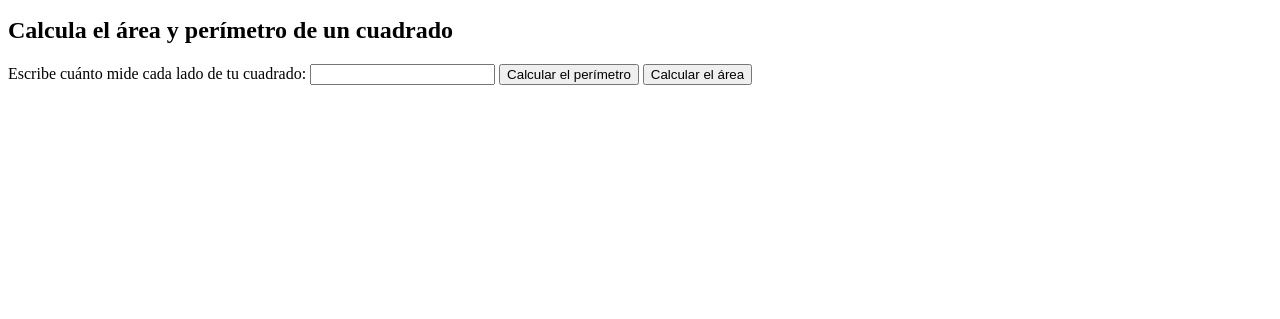
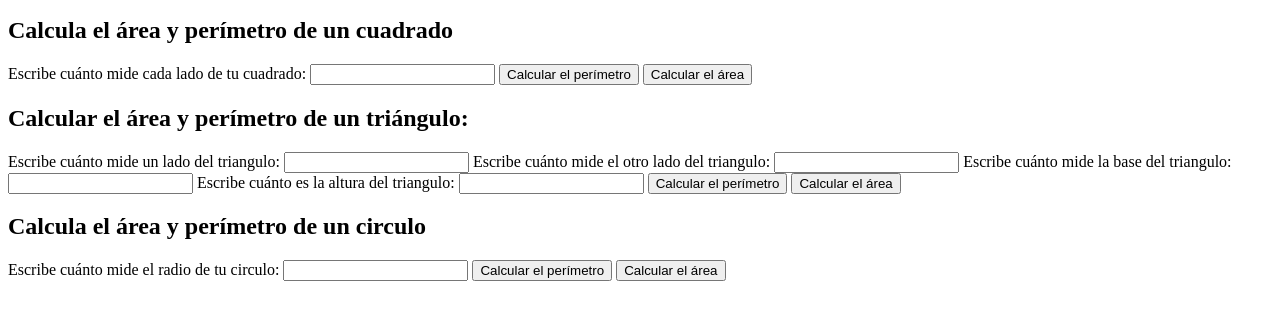
Before and after one commit to dianaparr/curso-practico-JS, a plain HTML site: page figuras.html in a window 1280 px wide. Shown: the part 101-420 px from the top of the page. Drawn offline with Linux system fonts and the light colour scheme.

Commit message:
Add functions and bottoms

```diff
--- a/figuras.html
+++ b/figuras.html
@@ -25,6 +25,44 @@
             Calcular el área
         </button>
     </form>
+    <h2>Calcular el área y perímetro de un triángulo:</h2>
+    <form>
+        <label for="inputTriangulo1">
+            Escribe cuánto mide un lado del triangulo:
+        </label>
+        <input id="inputTriangulo1" type="number">
+        <label for="inputTriangulo2">
+            Escribe cuánto mide el otro lado del triangulo:
+        </label>
+        <input id="inputTriangulo2" type="number">
+        <label for="inputTrianguloBase">
+            Escribe cuánto mide la base del triangulo:
+        </label>
+        <input id="inputTrianguloBase" type="number">
+        <label for="inputTrianguloAltura">
+            Escribe cuánto es la altura del triangulo:
+        </label>
+        <input id="inputTrianguloAltura" type="number">
+        <button type="button" onclick="calcularPerimetroTriangulo()">
+            Calcular el perímetro
+        </button>
+        <button type="button" onclick="calcularAreaTriangulo()">
+            Calcular el área
+        </button>
+    </form>
+    <h2>Calcula el área y perímetro de un circulo</h2>
+    <form>
+        <label for="inputCirculo">
+            Escribe cuánto mide el radio de tu circulo:
+        </label>
+        <input id="inputCirculo" type="number" />
+        <button type="button" onclick="calcularPerimetroCirculo()">
+            Calcular el perímetro
+        </button>
+        <button type="button" onclick="calcularAreaCirculo()">
+            Calcular el área
+        </button>
+    </form>
 </section>
 
     <script src="./figuras.js"></script>
--- a/figuras.js
+++ b/figuras.js
@@ -66,3 +66,42 @@ function calcularAreaCuadrado() {
     const area = areaCuadrado(value);
     alert(area);
 }
+
+function calcularPerimetroTriangulo () {
+    const input1 = document.getElementById("inputTriangulo1");
+    const value1 = Number(input1.value);
+
+    const input2 = document.getElementById("inputTriangulo2");
+    const value2 = Number(input2.value);
+
+    const inputBase = document.getElementById("inputTrianguloBase");
+    const valueBase = Number(inputBase.value);
+
+    const perimetro = perimetroTriangulo(value1, value2, valueBase);
+    alert(perimetro);
+}
+
+function calcularAreaTriangulo() {
+    const inputBase = document.getElementById("inputTrianguloBase");
+    const valueBase = Number(inputBase.value);
+
+    const inputAltura = document.getElementById("inputTrianguloAltura");
+    const valueAltura = Number(inputAltura.value);
+
+    const area = areaTriangulo(valueBase, valueAltura);
+    alert(area);
+}
+
+function calcularPerimetroCirculo() {
+    const input = document.getElementById("inputCirculo");
+    const value = input.value;
+    const perimetro = perimetroCirculo(value);
+    alert(perimetro);
+}
+
+function calcularAreaCirculo() {
+    const input = document.getElementById("inputCirculo");
+    const value = input.value;
+    const area = areaCirculo(value);
+    alert(area);
+}
```
